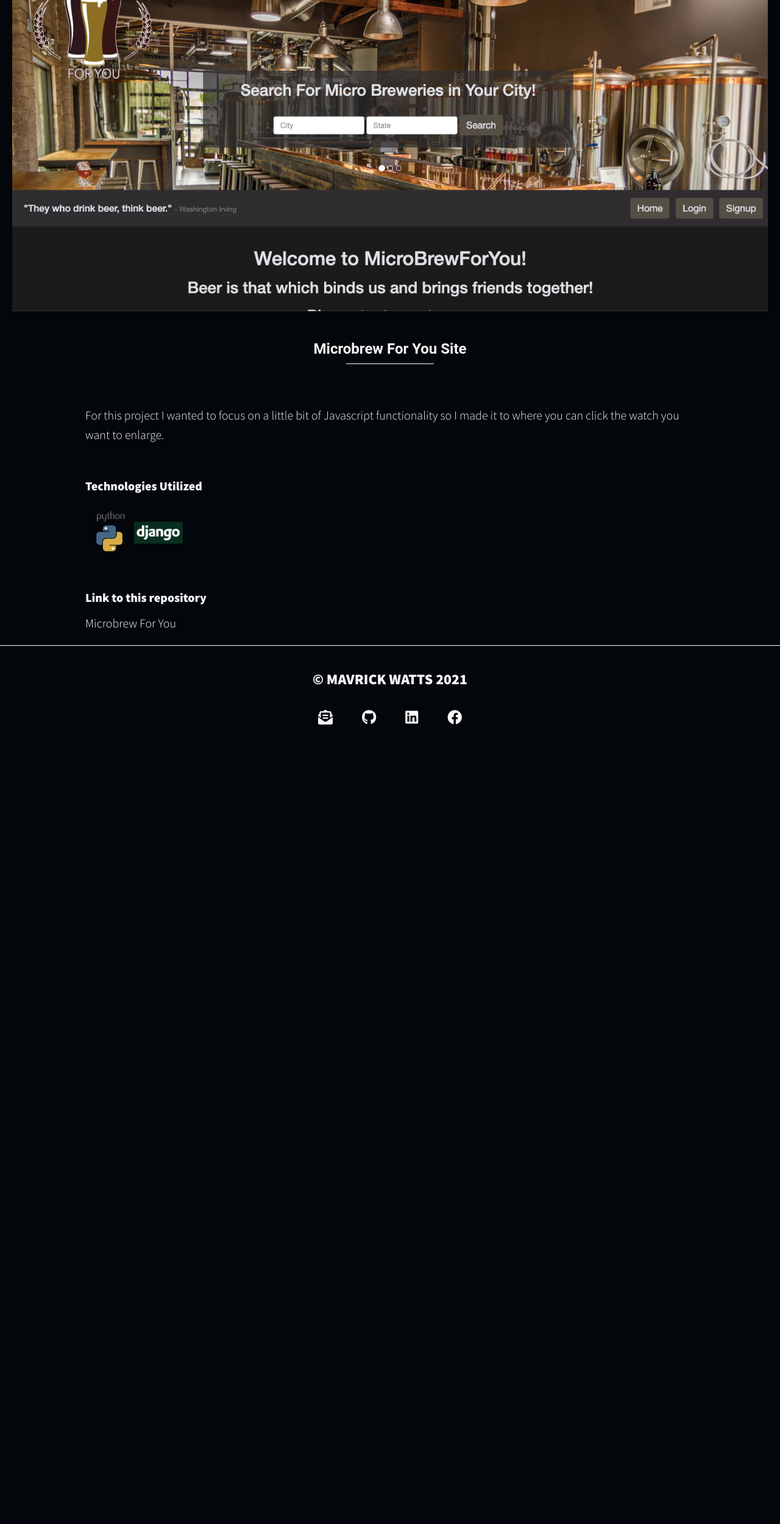
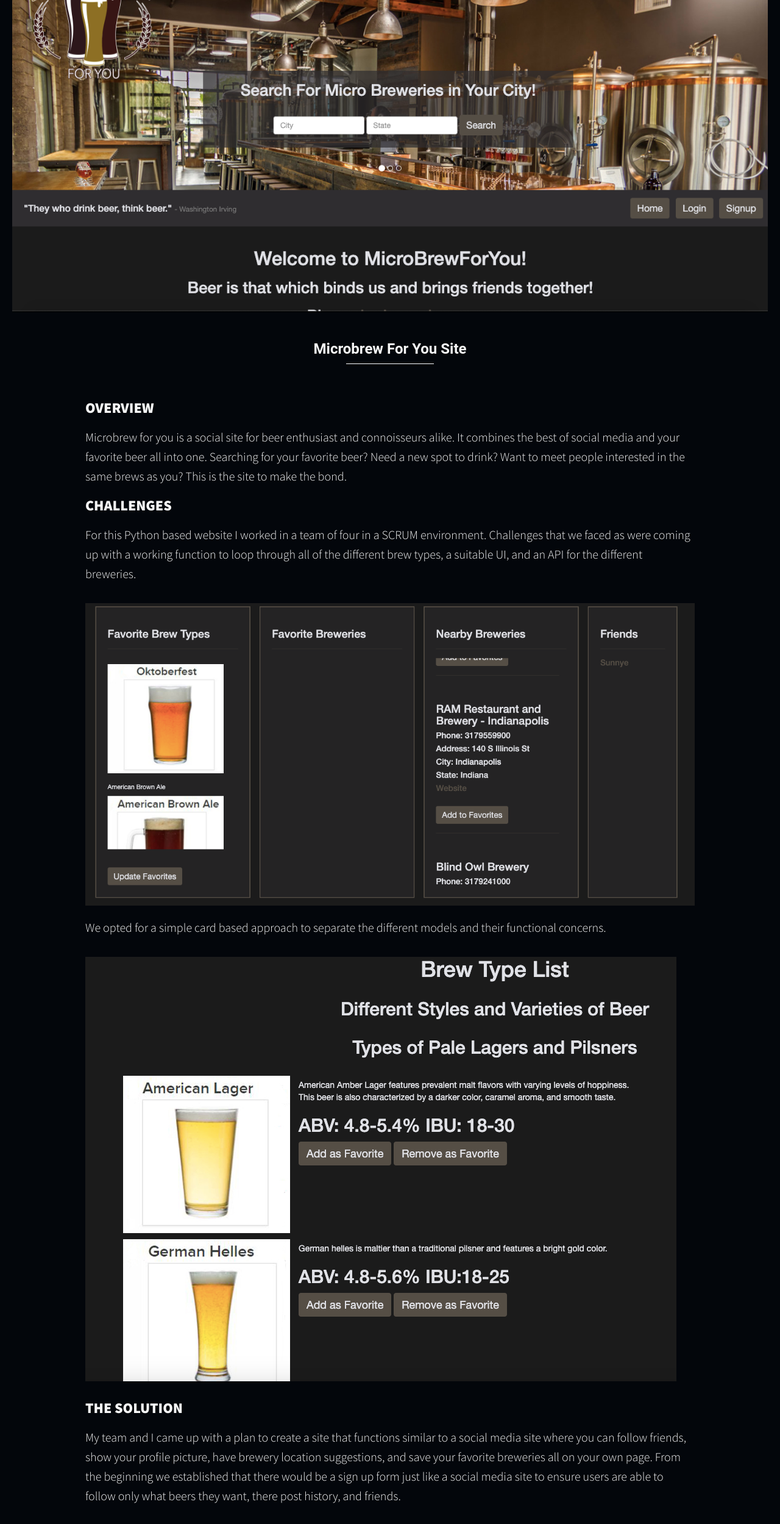
Before and after one commit to mavwatts/Mavrick-Watts-Portfolio-Site, a plain HTML site: page portfolio_item_5.html in a window 1280 px wide. Shown: the part 240-2739 px from the top of the page at 61% size. Before the commit the page ends 1448 px from the top, so only its background shows below. Drawn offline with nearby package versions, Linux system fonts and the light colour scheme.

Commit message:
committing brew site images and portfolio 5/6 page updates.

```diff
--- a/portfolio_item_5.html
+++ b/portfolio_item_5.html
@@ -55,7 +55,19 @@
         <h3 class='section__title section__title--underline portfolio__title'>Microbrew For You Site</h3>
 
         <div class='portfolio-item-description'>
-        <p>For this project I wanted to focus on a little bit of Javascript functionality so I made it to where you can click the watch you want to enlarge.</p>
+
+        <h3>OVERVIEW</h3>
+        <p>Microbrew for you is a social site for beer enthusiast and connoisseurs alike. It combines the best of social media and your favorite beer all into one. Searching for your favorite beer? Need a new spot to drink? Want to meet people interested in the same brews as you? This is the site to make the bond. </p>
+        <h3>CHALLENGES</h3>
+        <p>For this Python based website I worked in a team of four in a SCRUM environment. Challenges that we faced as were coming up with a working function to loop through all of the different brew types, a suitable UI, and an API for the different breweries.</p>
+        <img src='images/brew_site_image_2.png'>
+        <p>We opted for a simple card based approach to separate the different models and their functional concerns.</p>
+        <img src='images/brew_site_image_3.png'>
+        <br>
+        <h3>THE SOLUTION</h3>
+        <p>My team and I came up with a plan to create a site that functions similar to a social media site where you can follow friends, show your profile picture, have brewery location suggestions, and save your favorite breweries all on your own page. From the beginning we established that there would be a sign up form just like a social media site to ensure users are able to follow only what beers they want, there post history, and friends.</p>
+        <img src='images/brew_site_image.png'>
+        <p>We worked in an SCRUM setting and tasked individuals with tickets along with daily merges. My task for this site was working on the functionality of the favorite brew types, the post functionality and contributing the backend models and forms</p>
         <br>
         <strong>Technologies Utilized</strong>
         <ul class='portfolio-item-tech-stack'>
```
Also changed, not shown: portfolio_item_6.html (+7 -1 lines), images/brew_site_image.png (added), images/brew_site_image_2.png (added), images/brew_site_image_3.png (added), images/brew_site_image_4.png (added).
